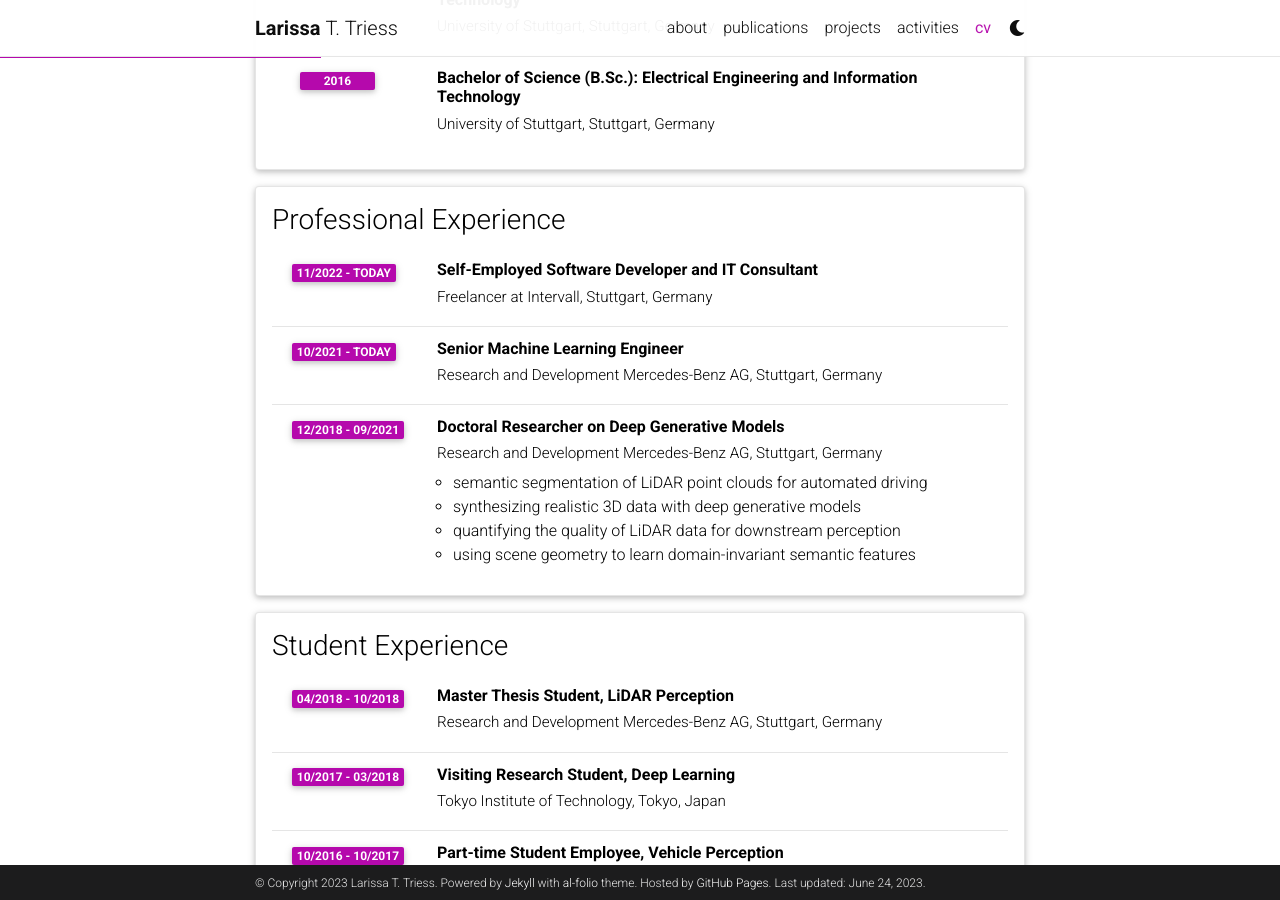
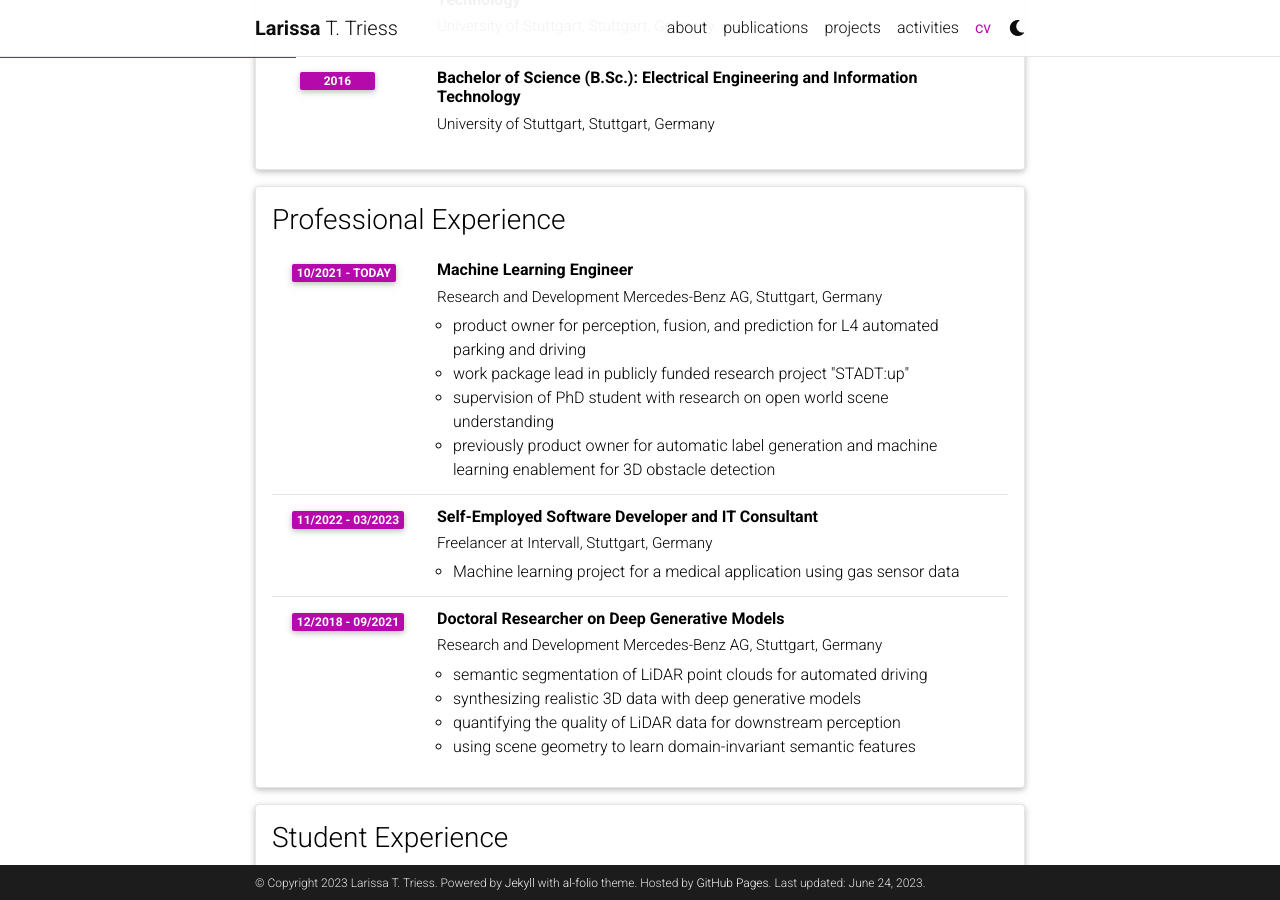
Before and after one commit to ltriess/ltriess.github.io, a Jekyll site: the page built from _pages/cv.md, in a window 1280 px wide and 900 px high, scrolled down 559 px. Built offline with Jekyll 4.4.1, drawn with Linux system fonts in a browser that asks for light colours; comment, search, counter and statistics services are not loaded; a style sheet for code colours, icons or effects is not loaded.

Commit message:
Add description for current role

```diff
--- a/_data/cv.yml
+++ b/_data/cv.yml
@@ -21,13 +21,19 @@
 - title: Professional Experience
   type: time_table
   contents:
+    - title: Machine Learning Engineer
+      institution: Research and Development Mercedes-Benz AG, Stuttgart, Germany
+      year: 10/2021 - today
+      description:
+        - product owner for perception, fusion, and prediction for L4 automated parking and driving
+        - work package lead in publicly funded research project "STADT:up"
+        - supervision of PhD student with research on open world scene understanding
+        - previously product owner for automatic label generation and machine learning enablement for 3D obstacle detection
+
     - title: Self-Employed Software Developer and IT Consultant
       institution: Freelancer at Intervall, Stuttgart, Germany
-      year: 11/2022 - today
-
-    - title: Senior Machine Learning Engineer
-      institution: Research and Development Mercedes-Benz AG, Stuttgart, Germany
-      year: 10/2021 - today
+      year: 11/2022 - 03/2023
+      description: Machine learning project for a medical application using gas sensor data
 
     - title: Doctoral Researcher on Deep Generative Models
       institution: Research and Development Mercedes-Benz AG, Stuttgart, Germany
```
